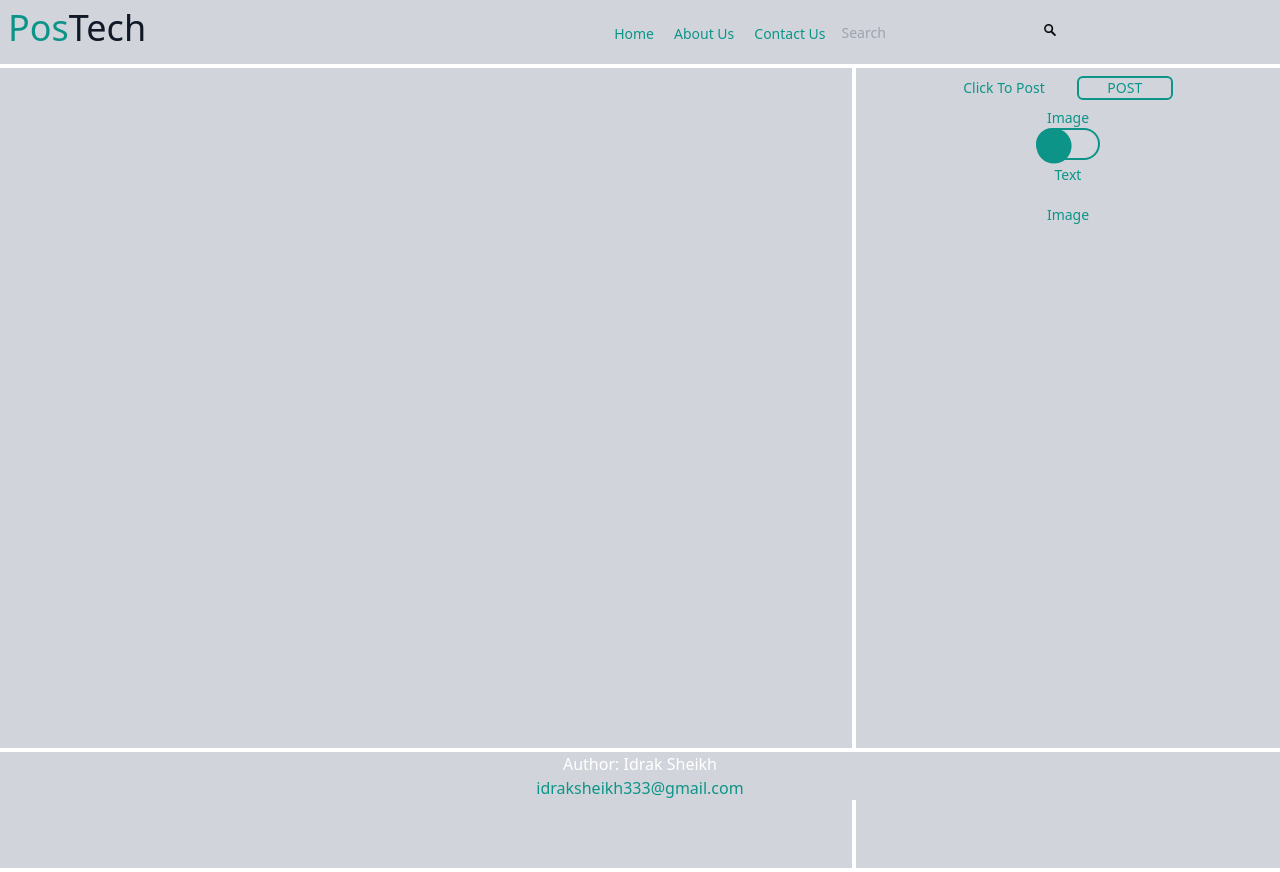
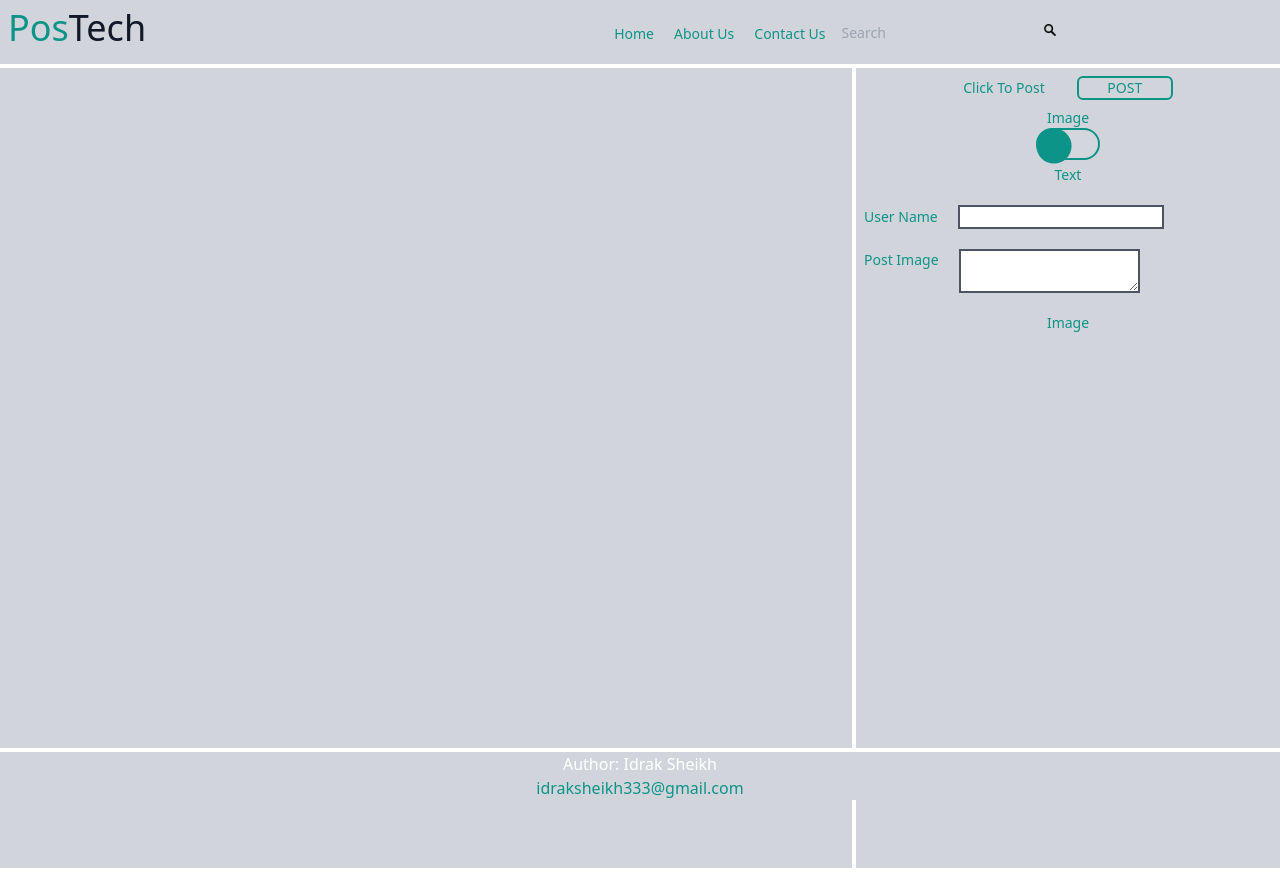
Before and after one commit to idraksheikh/reactBasicproject, a React (Create React App) app: page / in a window 1280 px wide. Both pictures are taken after a click on the button "POST". Built offline with nearby package versions, Linux system fonts and the light colour scheme.

Commit message:
form updated in post

```diff
--- a/src/component/PostDetails.js
+++ b/src/component/PostDetails.js
@@ -20,9 +20,13 @@ export default function PostDetails(){
 
         }
         if(flag===0){
+            document.getElementById("frm1").style.display='block';
+            document.getElementById("frm2").style.display='none';
             setOpt("Text");
         }
         else{
+            document.getElementById("frm1").style.display='none';
+            document.getElementById("frm2").style.display='block';
             setOpt("Image");
         }
 
@@ -36,20 +40,31 @@ export default function PostDetails(){
 
             <div className="hidden mt-2" id="postinfo">
             <label className='text-sm'>Image</label>
-
                     <div className='Switch  flex justify-center items-center'>
                         <label htmlFor='toggle-switch'>
                         <input type="checkbox" id="toggle-switch" className='cursor-pointer h-8 w-16 rounded-full appearance-none bg-white bg-opacity-5 border-2 border-teal-600 checked:bg-gray-300 transition duration-200 realtive '  value={flag} onChange={chkflag}/>
                         </label>
                     </div>
             <label className='text-sm'>Text</label>
-                <form action=""  >
 
-                {/*   */}
-                    <br/>
 
-                    <label>{opt}</label>
+            <form  className='hidden text-left' action="" id='frm1' >
+                <label className='text-sm'>User Name</label>
+                <input className='mt-5 ml-5 border-2 border-gray-600' type='text' value='' /><br/>
+                <label className='text-sm'>Post</label>
+                <textarea className='mt-5 ml-16 border-2 border-gray-600 align-middle' value='' >
+
+                </textarea><br/>
             </form>
+            <form  className=' text-left' action="" id='frm2' >
+                <label className='text-sm'>User Name</label>
+                <input className='mt-5 ml-5 border-2 border-gray-600' type='text' value='' /><br/>
+                <label className='text-sm'>Post Image</label>
+                <textarea className='mt-5 ml-5 border-2 border-gray-600 align-middle' value='' >
+
+                </textarea><br/>
+            </form>
+                <br/><label>{opt}</label>
         </div>
         </div>
         </>
```
Lines whose indentation alone changed are shown as unchanged.
